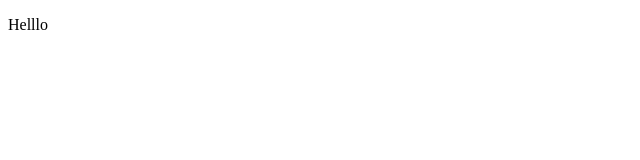
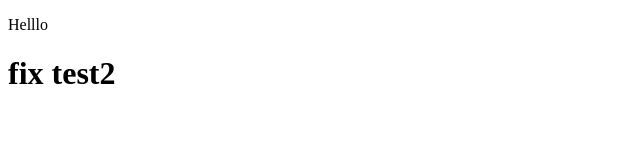
Before and after one commit to SamCh1/First-test, a plain HTML site: page Bài thực hành 5/index.html in a window 1280 px wide. Shown: the whole page, without its empty margins (0-640 px from the left). Drawn offline with Linux system fonts and the light colour scheme.

Commit message:
First Project

```diff
--- a/Bài thực hành 5/index.html
+++ b/Bài thực hành 5/index.html
@@ -7,5 +7,6 @@
 </head>
 <body>
     <p>Helllo</p>
+    <h1>fix test2 </h1>
 </body>
 </html>
```
